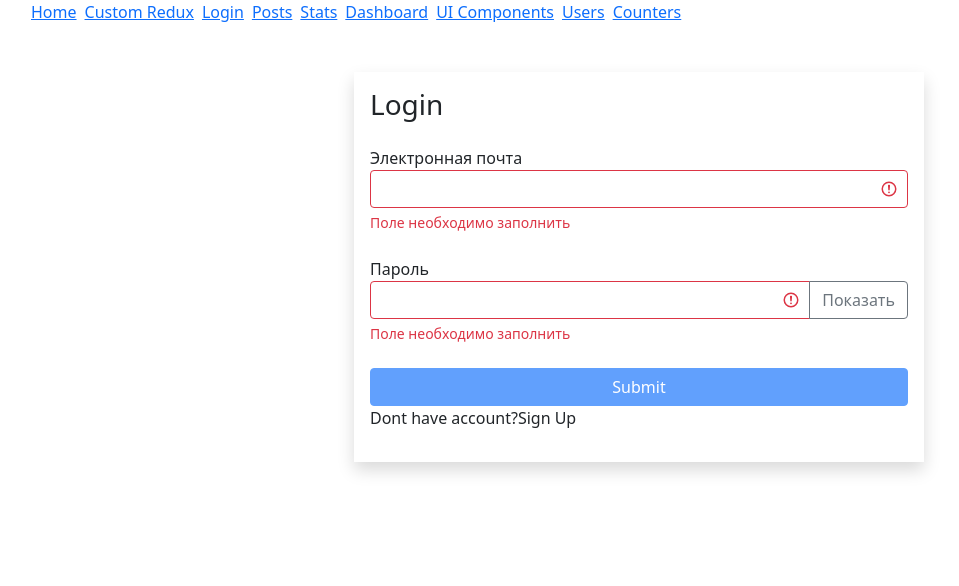
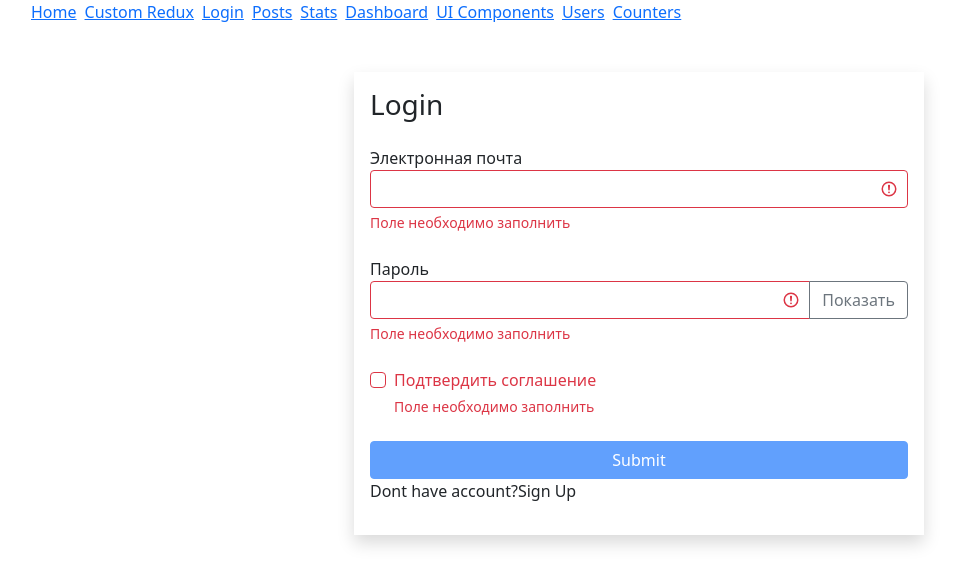
Before and after one commit to Gorschenko/react-app, a React (Create React App) app: page /login/1 in a window 1280 px wide. Shown: the top 586 px of the page, without its empty margins (1-960 px from the left). Built offline with nearby package versions, Linux system fonts and the light colour scheme.

Commit message:
Checkbox Field Component has been added

```diff
--- /dev/null
+++ b/src/components/base/checkboxField.jsx
@@ -0,0 +1,28 @@
+const CheckboxField = ({ name, value, onChange, children, error }) => {
+  const handleChange = () => {
+    onChange({ name, value: !value });
+  };
+
+  const getInputClasses = () => {
+    return "form-check-input is-" + (error ? "invalid" : "valid");
+  };
+
+  return (
+    <div className="form-check mb-4">
+      <input
+        className={getInputClasses()}
+        type="checkbox"
+        value=""
+        id={name}
+        checked={value}
+        onChange={handleChange}
+      />
+      <label className="form-check-label" htmlFor="flexCheckDefault">
+        {children}
+      </label>
+      {error && <div className="invalid-feedback">{error}</div>}
+    </div>
+  );
+};
+
+export default CheckboxField;
--- a/src/components/loginForm.jsx
+++ b/src/components/loginForm.jsx
@@ -1,4 +1,5 @@
 import TextField from "components/base/textField";
+import CheckboxField from "components/base/checkboxField";
 import { useState, useEffect } from "react";
 import { validator } from "utils/validator";
 
@@ -6,6 +7,7 @@ const LoginForm = () => {
   const [data, setData] = useState({
     email: "",
     password: "",
+    licence: false,
   });
 
   const [errors, setErrors] = useState({});
@@ -36,6 +38,9 @@ const LoginForm = () => {
         message: "Минимум 8 символов",
         value: 8,
       },
+    },
+    licence: {
+      isRequired: { message: "Поле необходимо заполнить" },
     },
   };
 
@@ -74,6 +79,14 @@ const LoginForm = () => {
         error={errors.password}
         onChange={handleChange}
       />
+      <CheckboxField
+        value={data.licence}
+        onChange={handleChange}
+        name="licence"
+        error={errors.licence}
+      >
+        Подтвердить соглашение
+      </CheckboxField>
       <button
         className="btn btn-primary w-100 mx-auto"
         disabled={Object.keys(errors).length}
--- a/src/components/registerForm.jsx
+++ b/src/components/registerForm.jsx
@@ -2,6 +2,7 @@ import TextField from "components/base/textField";
 import SelectField from "components/base/selectField";
 import RadioField from "components/base/radioField";
 import MyltiField from "components/base/myltiField";
+import CheckboxField from "components/base/checkboxField";
 
 import { useState, useEffect } from "react";
 import { validator } from "utils/validator";
@@ -24,6 +25,7 @@ const RegisterForm = () => {
     profession: "",
     sex: "male",
     qualities: [],
+    licence: false,
   });
 
   const [errors, setErrors] = useState({});
@@ -56,6 +58,9 @@ const RegisterForm = () => {
       },
     },
     profession: {
+      isRequired: { message: "Поле необходимо заполнить" },
+    },
+    licence: {
       isRequired: { message: "Поле необходимо заполнить" },
     },
   };
@@ -121,6 +126,14 @@ const RegisterForm = () => {
         onChange={handleChange}
         name="qualities"
       />
+      <CheckboxField
+        value={data.licence}
+        onChange={handleChange}
+        name="licence"
+        error={errors.licence}
+      >
+        Подтвердить соглашение
+      </CheckboxField>
 
       <button
         className="btn btn-primary w-100 mx-auto"
--- a/src/utils/validator.js
+++ b/src/utils/validator.js
@@ -4,7 +4,7 @@ export function validator(data, config) {
     let statusValidate;
     switch (validateMethod) {
       case "isRequired":
-        statusValidate = data.trim() === "";
+        statusValidate = typeof data === "boolean" ? !data : data.trim() === "";
         break;
       case "isEmail": {
         const emailRegExp = /^\S+@\S+\.\S+$/g;
```
